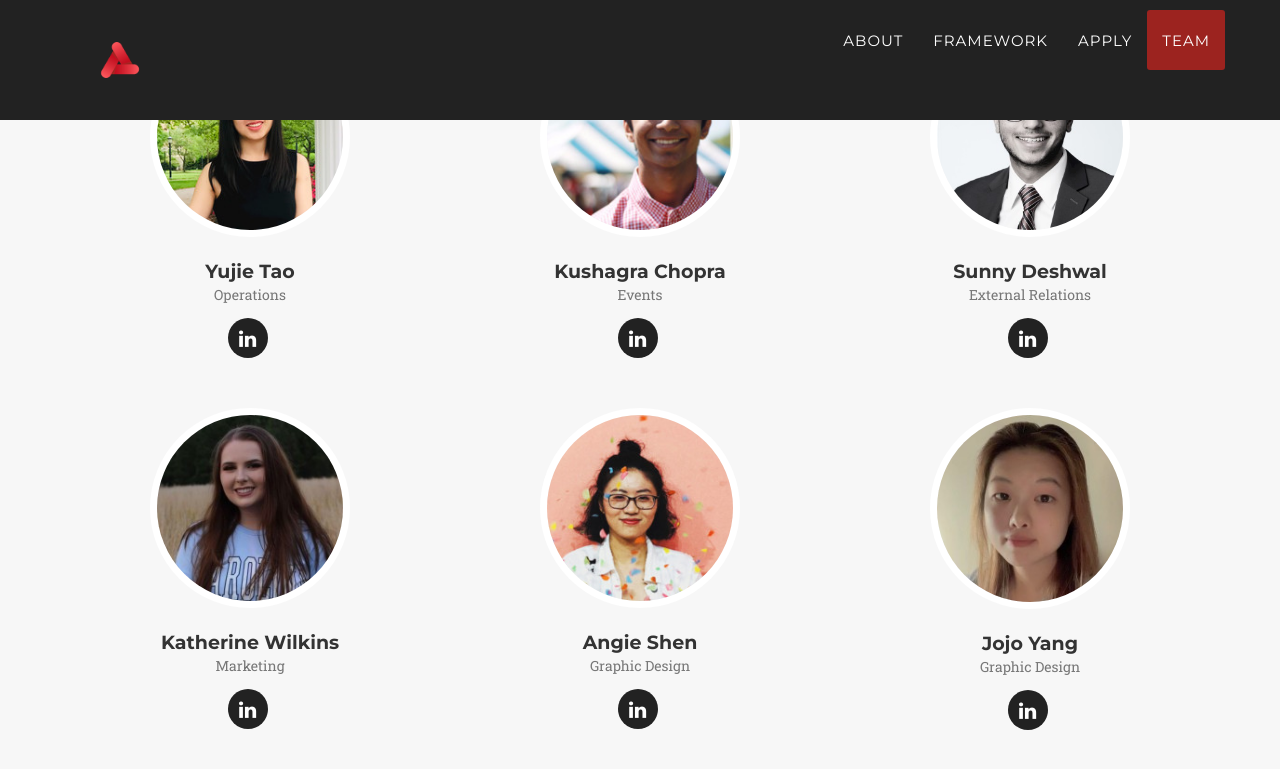
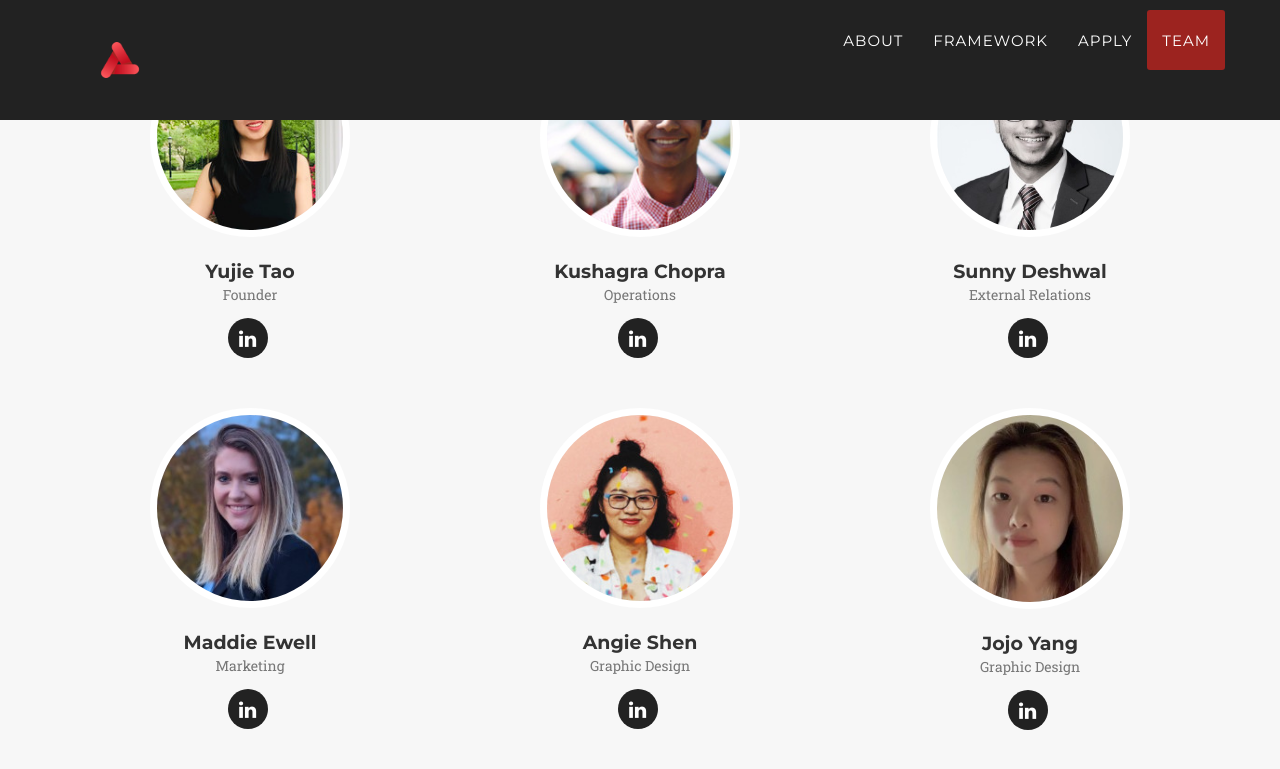
Before and after one commit to unc-pmclub/main-website, a Jekyll site: the page built from index.html, in a window 1280 px wide and 900 px high, scrolled down 4875 px. Shown: the top 769 px of the window. Built offline with Jekyll 4.4.1, drawn with Linux system fonts in a browser that asks for light colours; some web fonts are replaced.

Commit message:
Update _config.yml

```diff
--- a/_config.yml
+++ b/_config.yml
@@ -13,14 +13,14 @@ description: "UNC PM Club aims to introduce product management disciplines to mo
 people:
 - name: Yujie Tao
   pic: 1
-  position: Operations
+  position: Founder
   social:
     - title: linkedin
       url: https://www.linkedin.com/in/yujie-tao/
 
 - name: Kushagra Chopra
   pic: 2
-  position: Events
+  position: Operations
   social:
     - title: linkedin
       url: https://www.linkedin.com/in/kushagra-chopra16/
@@ -32,12 +32,12 @@ people:
     - title: linkedin
       url: https://www.linkedin.com/in/sunnydeshwal/
 
-- name: Katherine Wilkins
-  pic: 4
+- name: Maddie Ewell
+  pic: 7
   position: Marketing
   social:
     - title: linkedin
-      url: https://www.linkedin.com/in/katherine-wilkins-3b7b73190/
+      url: https://www.linkedin.com/in/maddieewell/
 
 - name: Angie Shen
   pic: 5
```
